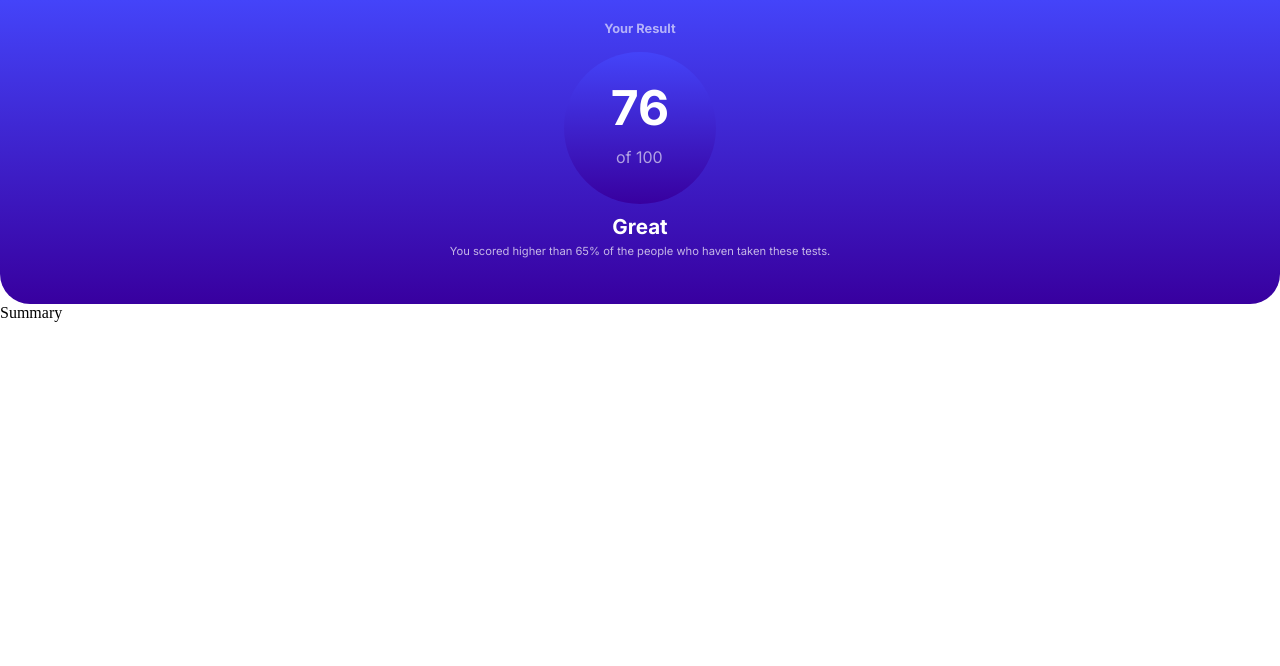
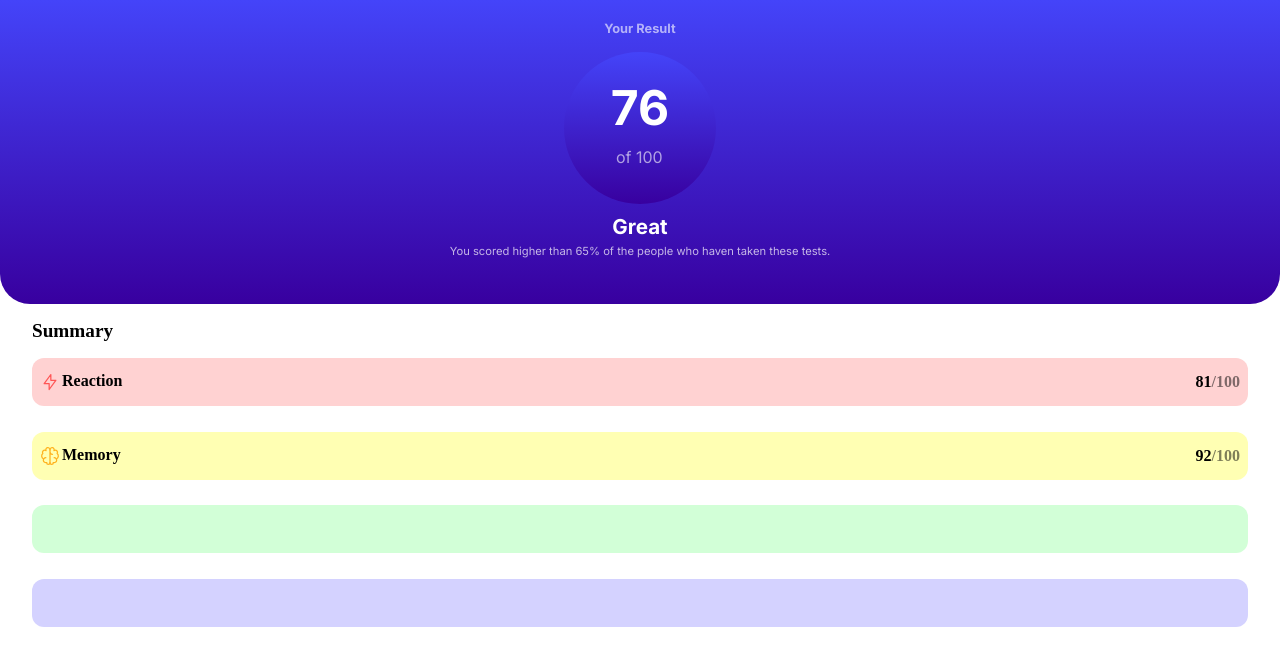
Before and after one commit to ZacSv/challenges-front, a plain HTML site: page Sumary-Challenge/index.html in a window 1280 px wide. Drawn offline with Linux system fonts and the light colour scheme.

Commit message:
create cards

```diff
--- a/Sumary-Challenge/index.html
+++ b/Sumary-Challenge/index.html
@@ -38,7 +38,38 @@
   </section>
 
   <section class="container container__right">
-    <p>Summary</p>
+    <p class="container right__tittle">Summary</p>
+
+    <section class="card card__red">
+      <div class="first__content">
+        <img src="./assets/images/icon-reaction.svg" alt="icon-reaction">
+        <p> Reaction</p>
+      </div>
+      <div class="second__content">
+        <p>81</p>
+        <p class="second__number">/100</p>
+      </div>
+    </section>
+
+    <section class="card card__yellow">
+      <div class="first__content">
+        <img src="./assets/images/icon-memory.svg" alt="icon-memory">
+        <p>Memory</p>
+      </div>
+      <div class="second__content">
+        <p>92</p>
+        <p class="second__number">/100</p>
+      </div>
+    </section>
+
+    <section class="card card__green">
+
+    </section>
+
+    <section class="card card__blue">
+
+    </section>
+
   </section>
 </body>
 
--- a/Sumary-Challenge/style.css
+++ b/Sumary-Challenge/style.css
@@ -80,3 +80,55 @@
     font-size: 0.7rem;
     margin: 0 1em;
 }
+
+.right__tittle{
+    margin: 1rem 2rem;
+    font-weight: 700;
+    font-size: 1.2rem;
+}
+
+.card{
+    display: flex;
+    height: 3rem;
+    margin: 0 2rem;
+    border-radius: 12px;
+    margin-bottom: 2%;
+    align-items: center;
+    justify-content: space-between;
+
+}
+
+.first__content{
+    gap: 2px;
+    display: flex;
+    font-weight: 700;
+    margin-left: 0.5rem;
+}
+
+.second__content{
+    display: flex;
+    font-weight: 700;
+    margin-right: 0.5rem;
+}
+
+.second__number{
+    opacity: 50%;
+}
+
+
+
+.card__red{
+    background:rgb(255, 210, 210);
+}
+
+.card__yellow{
+    background:rgb(255, 255, 179);
+}
+
+.card__green{
+    background:rgb(210, 255, 215);
+}
+
+.card__blue{
+    background:rgb(212, 210, 255);
+}
```
